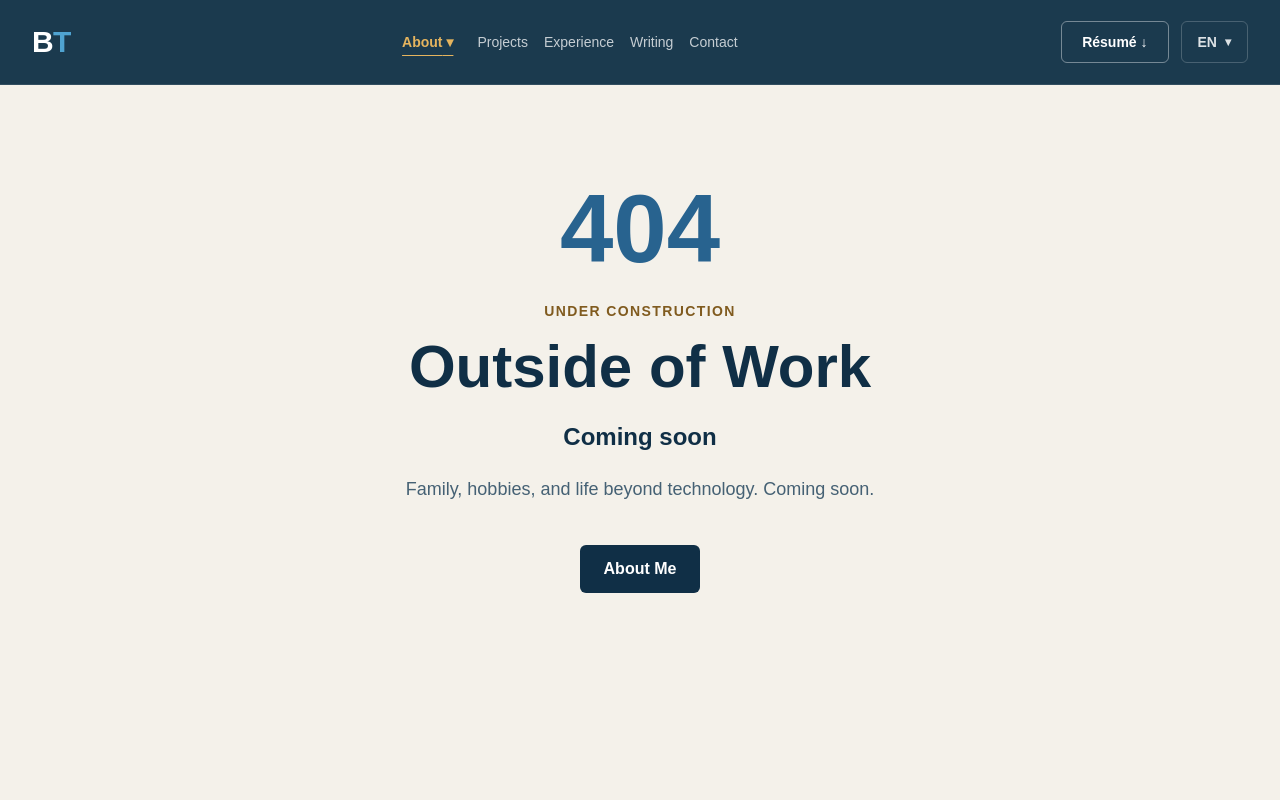
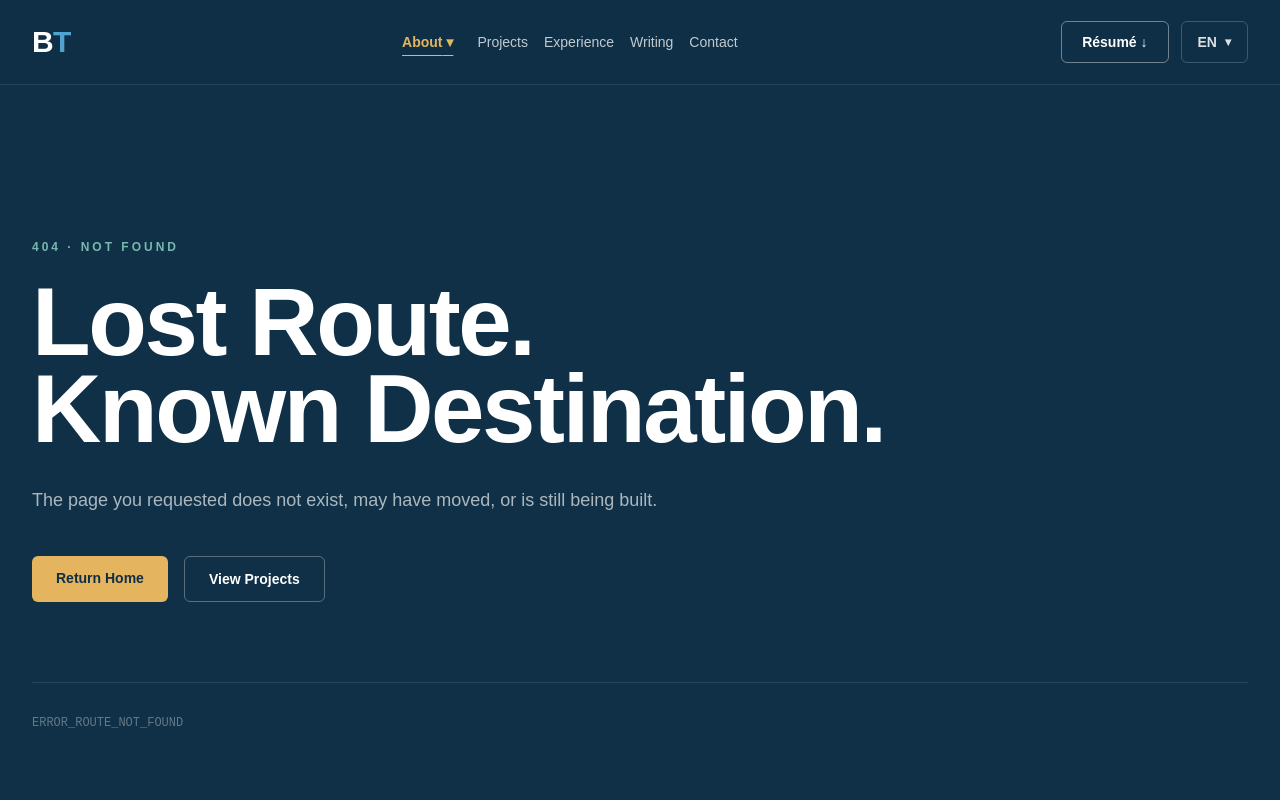
Before and after one commit to BTCyberSecurity/brandontate-portfolio, a Next.js app: page /about/outside-of-work in a window 1280 px wide. Shown: the top 800 px of the page. Built offline with nearby package versions, Linux system fonts and the light colour scheme.

Commit message:
Use original 404 design for outside-of-work placeholder

```diff
--- a/src/app/(english)/about/outside-of-work/page.tsx
+++ b/src/app/(english)/about/outside-of-work/page.tsx
@@ -1,17 +1,11 @@
-import Header from "@/components/Header";
-import Link from "next/link";
+import NotFound from "@/app/(english)/not-found";
 import { pageMetadata } from "@/lib/metadata";
-export const metadata = { ...pageMetadata("/about/outside-of-work", "Outside of Work", "Family, hobbies, and life beyond technology. Coming soon."), robots: { index: false, follow: true } };
+
+export const metadata = {
+  ...pageMetadata("/about/outside-of-work", "Outside of Work", "Family, hobbies, and life beyond technology. Coming soon."),
+  robots: { index: false, follow: true },
+};
+
 export default function OutsideOfWork() {
- return <main id="main-content" tabIndex={-1} className="min-h-screen bg-[#F4F1EA] text-[#102F46]">
-  <Header />
-  <section className="mx-auto max-w-4xl px-6 py-24 text-center">
-   <p className="text-8xl font-black text-[#28638F]" aria-hidden="true">404</p>
-   <p className="mt-6 text-sm font-bold uppercase tracking-widest text-[#805B1F]">Under construction</p>
-   <h1 className="mt-4 text-4xl font-black sm:text-6xl">Outside of Work</h1>
-   <h2 className="mt-6 text-2xl font-bold">Coming soon</h2>
-   <p className="mx-auto mt-5 max-w-xl text-lg leading-8 text-[#456174]">Family, hobbies, and life beyond technology. Coming soon.</p>
-   <Link href="/about" className="mt-10 inline-block rounded-md bg-[#102F46] px-6 py-3 font-bold text-white">About Me</Link>
-  </section>
- </main>;
+  return <NotFound />;
 }
```
